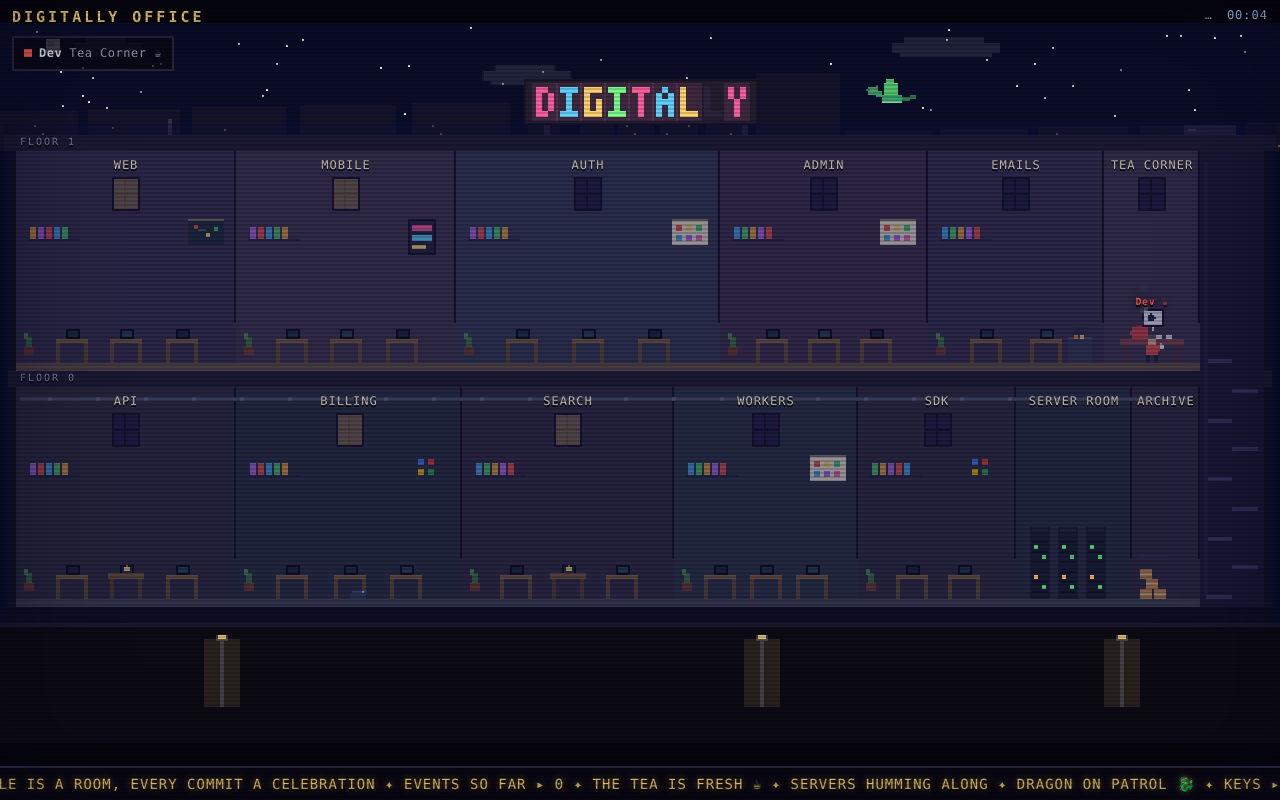
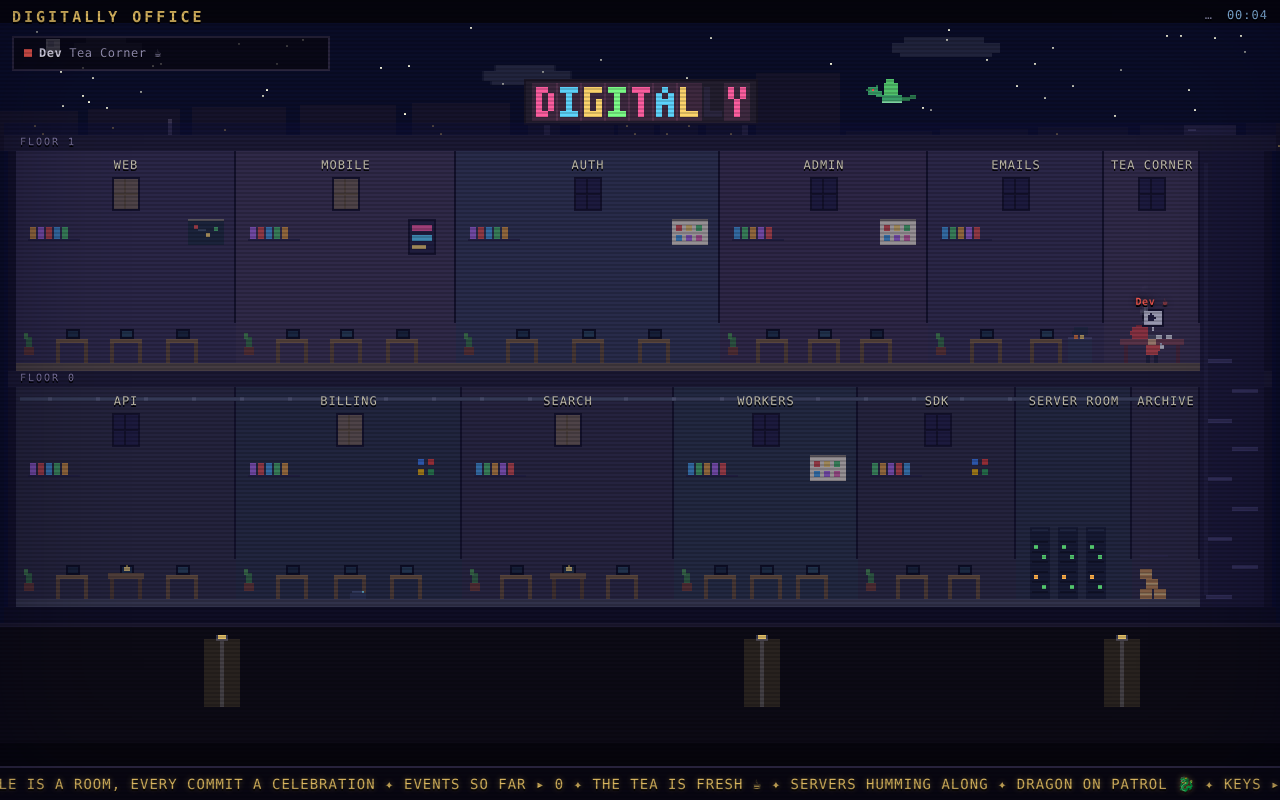
Before and after one commit to efecavdar/digitally-office, a website: page docs/index.html in a window 1280 px wide. Drawn offline with Linux system fonts and the light colour scheme; no server answers.

Commit message:
fix: keep the session roster from covering room plates
Fixed width with ellipsized status lines instead of a growing box.

Co-Authored-By: Claude Opus 5 (1M context) <noreply@anthropic.com>

```diff
--- a/docs/index.html
+++ b/docs/index.html
@@ -65,12 +65,16 @@
     position: fixed; top: 36px; left: 12px; z-index: 22;
     font-size: 12px; line-height: 19px; letter-spacing: 0.5px;
     background: rgba(10, 8, 18, 0.74); border: 2px solid #2c2740;
-    padding: 6px 10px; max-width: 52ch; text-shadow: 0 1px 0 #000;
+    padding: 6px 10px; width: 44ch; max-width: 40vw; text-shadow: 0 1px 0 #000;
   }
   #roster:empty { display: none; }
-  #roster .r-dot { display: inline-block; width: 8px; height: 8px; margin-right: 7px; }
-  #roster .r-name { color: #e8e4f8; font-weight: 700; margin-right: 7px; }
-  #roster .r-status { color: #a49ec4; }
+  #roster > div {
+    display: flex; align-items: baseline; gap: 7px;
+    white-space: nowrap; overflow: hidden;
+  }
+  #roster .r-dot { flex: 0 0 auto; width: 8px; height: 8px; }
+  #roster .r-name { flex: 0 0 auto; color: #e8e4f8; font-weight: 700; }
+  #roster .r-status { flex: 1 1 auto; color: #a49ec4; overflow: hidden; text-overflow: ellipsis; }
 
   #scanlines {
     position: fixed; inset: 0; pointer-events: none; z-index: 30;
```
